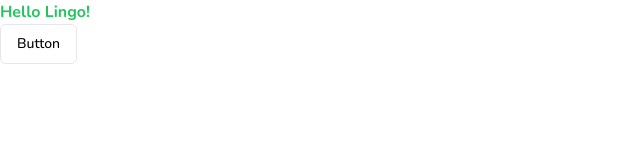
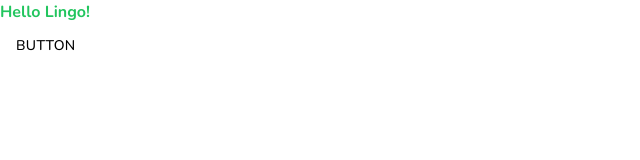
Before and after one commit to Jaqueline107/DoulingApp, a Next.js app: page / in a window 1280 px wide. Shown: the top 160 px of the page, without its empty margins (0-640 px from the left). Built offline with nearby package versions, Linux system fonts and the light colour scheme.

Commit message:
create components ui

```diff
--- /dev/null
+++ b/components/ui/button.tsx
@@ -0,0 +1,51 @@
+import * as React from "react";
+import { Slot } from "@radix-ui/react-slot";
+import { cva, type VariantProps } from "class-variance-authority";
+
+import { cn } from "@/lib/utils";
+
+const buttonVariants = cva(
+  "inline-flex items-center justify-center whitespace-nowrap rounded-md text-sm font-medium ring-offset-white transition-colors focus-visible:outline-none focus-visible:ring-2 focus-visible:ring-slate-950 focus-visible:ring-offset-2 disabled:pointer-events-none disabled:opacity-50 dark:ring-offset-slate-950 dark:focus-visible:ring-slate-300 uppercase tracking-wide",
+  {
+    variants: {
+      variant: {
+        default:
+          "bg-white text-black border-slate-200 border-2 border-b-4 active:border-b-2 hover:bg-slate-100",
+          primary: "bg-sky-400  hover: bg-sky-400 ",
+        },
+      size: {
+        default: "h-11 px-4 py-2",
+        sm: "h-9 px-3",
+        lg: "h-12 px-8",
+        icon: "h-10 w-10",
+        rounded: "rounded-full",
+      },
+    },
+    defaultVariants: {
+      variant: "default",
+      size: "default",
+    },
+  }
+);
+
+export interface ButtonProps
+  extends React.ButtonHTMLAttributes<HTMLButtonElement>,
+    VariantProps<typeof buttonVariants> {
+  asChild?: boolean;
+}
+
+const Button = React.forwardRef<HTMLButtonElement, ButtonProps>(
+  ({ className, variant, size, asChild = false, ...props }, ref) => {
+    const Comp = asChild ? Slot : "button";
+    return (
+      <Comp
+        className={cn(buttonVariants({ variant, size, className }))}
+        ref={ref}
+        {...props}
+      />
+    );
+  }
+);
+Button.displayName = "Button";
+
+export { Button, buttonVariants };
```
